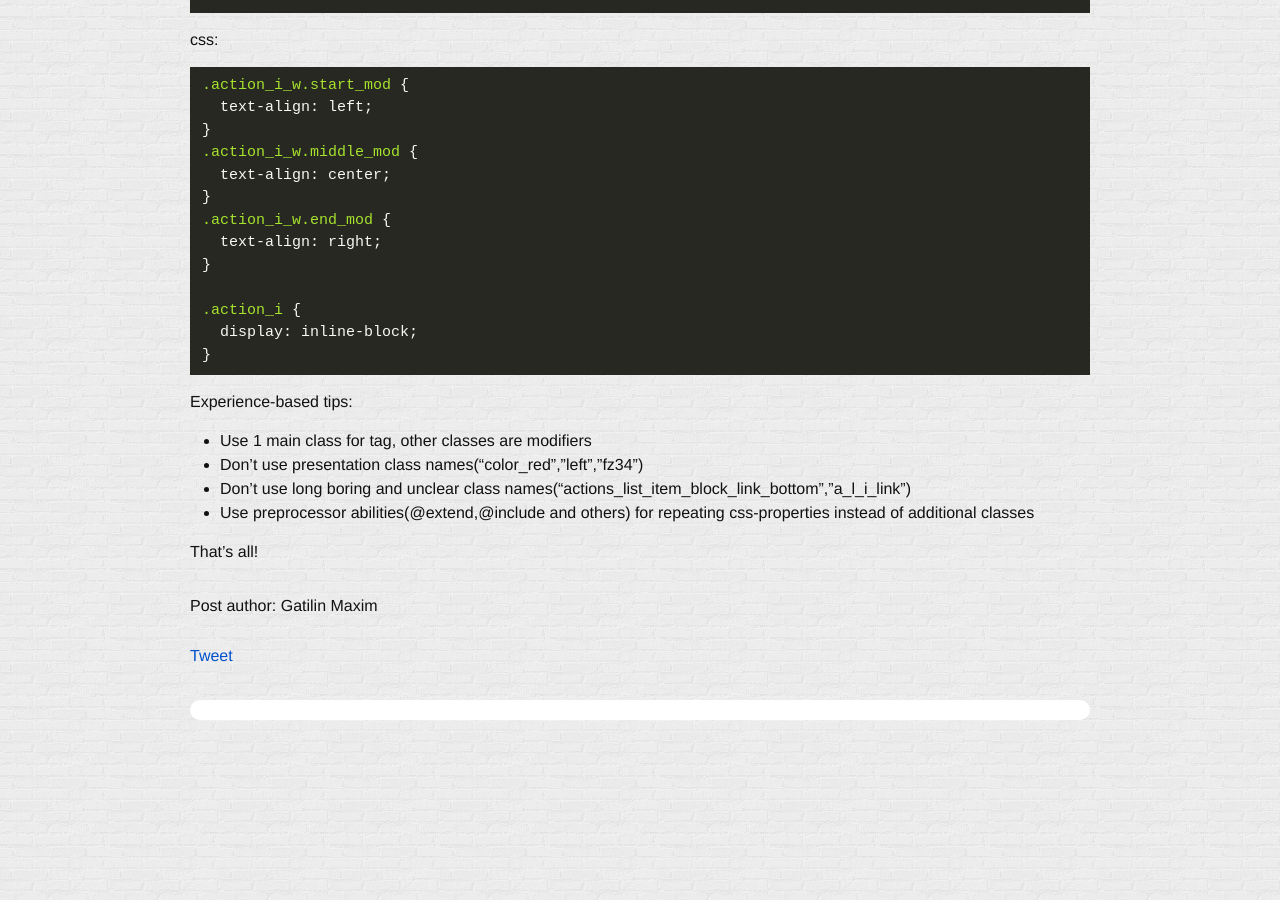
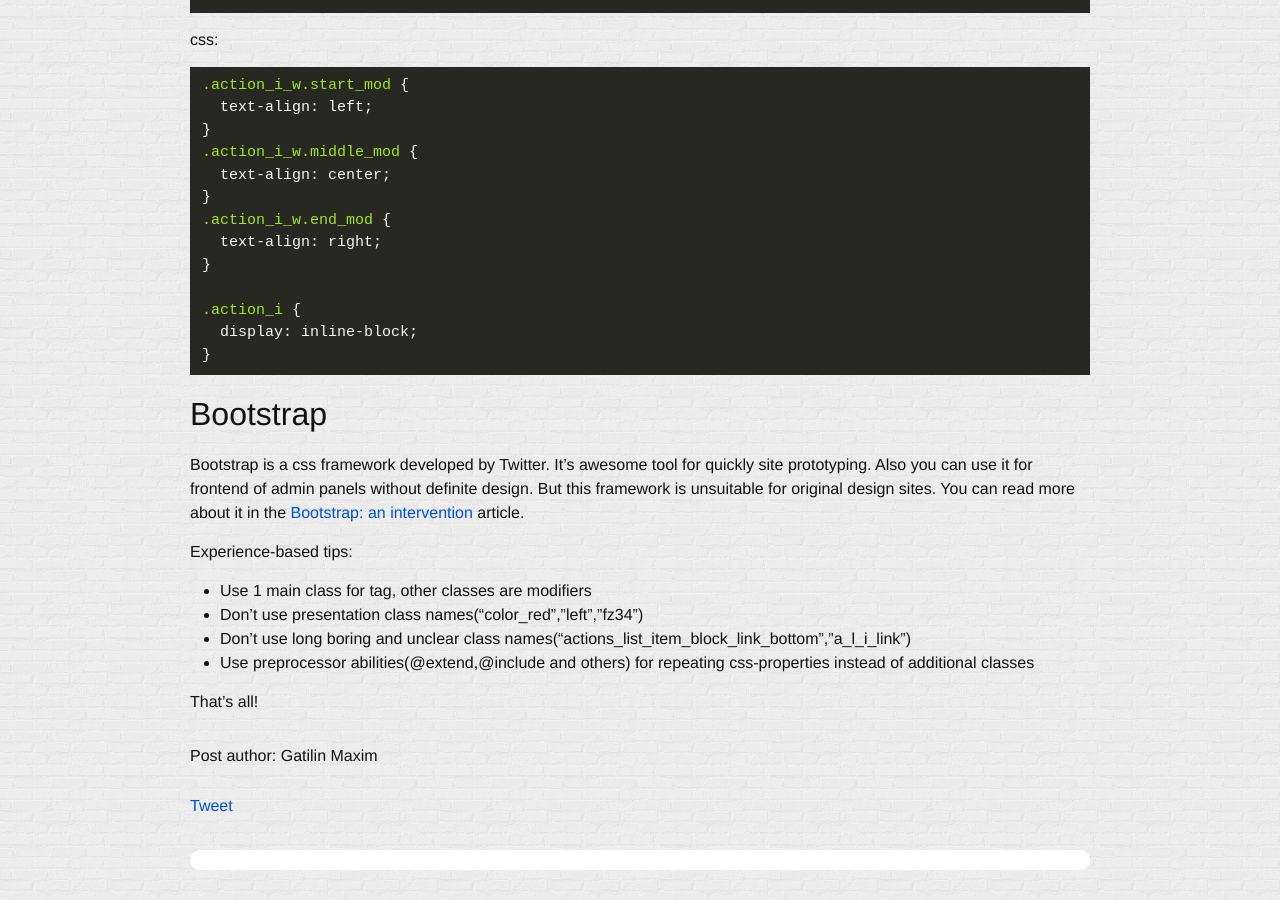
Before and after one commit to glivera-team/glivera-team.github.io, a Jekyll site: the page built from _posts/2016-02-11-kbem-eng.markdown, in a window 1280 px wide and 900 px high, scrolled down 3709 px. Built offline with Jekyll 4.4.1, drawn with Linux system fonts in a browser that asks for light colours; comment, search, counter and statistics services are not loaded; before the commit the page ends 4459 px from its top, so only the background shows below that.

Commit message:
Information about bootstrap has added.

```diff
--- a/_posts/2016-02-11-kbem-eng.markdown
+++ b/_posts/2016-02-11-kbem-eng.markdown
@@ -162,6 +162,9 @@
 }
 {% endhighlight %}
 
+## Bootstrap
+Bootstrap is a css framework developed by Twitter. It's awesome tool for quickly site prototyping. Also you can use it for frontend of admin panels without definite design. But this framework is unsuitable for original design sites. You can read more about it in the <a href="https://evilmartians.com/chronicles/bootstrap-an-intervention" target="_blank">Bootstrap: an intervention</a> article.
+
 Experience-based tips:
 
 * Use 1 main class for tag, other classes are modifiers
--- a/_posts/2016-02-11-kbem.markdown
+++ b/_posts/2016-02-11-kbem.markdown
@@ -162,6 +162,10 @@
 }
 {% endhighlight %}
 
+## Bootstrap
+
+CSS-фреймворк bootstrap - продукт, разрабатываемый твиттером. Это отличный инструмент для быстрого прототипирования или верстки админ. панелей без определенного дизайна. Данный фреймворк не подходит для разработки сайтов с собственным дизайном. Это не субъективное мнение, а абсолютная истина, более подробно об этом можно почитать в статье <a href="https://evilmartians.com/chronicles/bootstrap-an-intervention" target="_blank">Bootstrap: an intervention</a>
+
 Советы по набитым шишкам:
 
 * Используйте один основной класс для тега, изменения оформляйте через модификаторы
```
